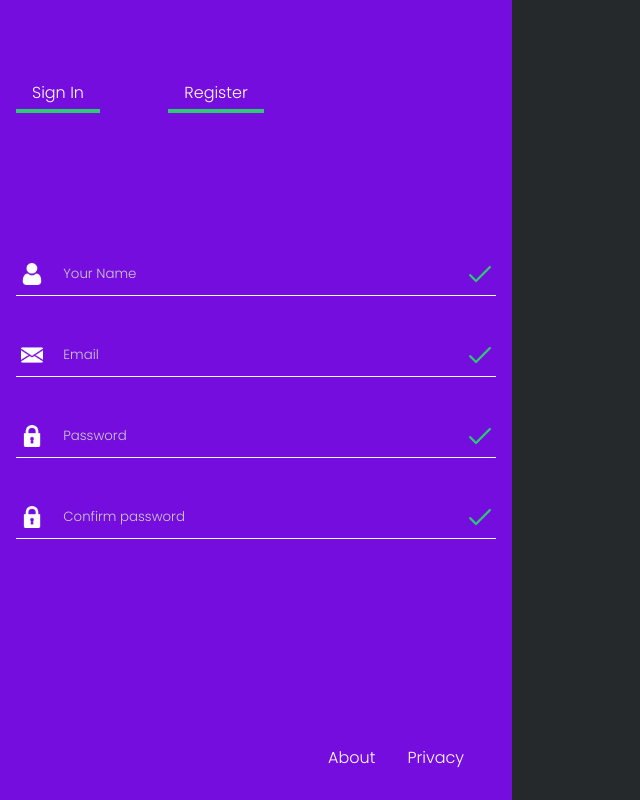
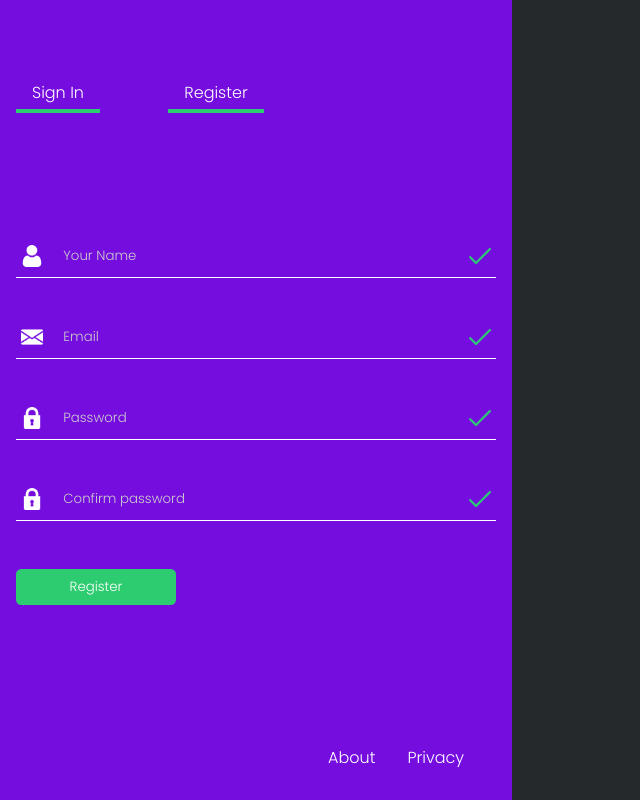
Before and after one commit to marcelxsilva/challenge-dailyui-001, a plain HTML site: page index.html in a window 1280 px wide. Shown: the whole page, without its empty margins (0-640 px from the left). Drawn offline with Linux system fonts and the light colour scheme.

Commit message:
chore: finished form

```diff
--- a/index.html
+++ b/index.html
@@ -29,7 +29,7 @@
             </div>
 
             <div class="wrapper-input">
-              <img src="./assets/email.png" class="icon-input" type="email"/>
+              <img src="./assets/email.png" class="icon-input" type="email" />
               <input placeholder="Email" />
               <img src="./assets/done.png" class="icon-input" />
             </div>
@@ -45,6 +45,7 @@
               <input placeholder="Confirm password" />
               <img src="./assets/done.png" class="icon-input" />
             </div>
+            <button>Register</button>
           </div>
         </form>
         <div class="footer">
--- a/style.css
+++ b/style.css
@@ -77,11 +77,28 @@
   border-bottom: .3em solid #fff;
 }
 
+
+button {
+  width: 12em;
+  height: 2.7em;
+  border: 0;
+  background-color: #2ECC71;
+  color: #fff;
+  border-radius: .4em;
+
+}
 .footer a {
   margin-right: 2em;
   color: #fff;
   text-decoration: none;
 }
+
+
+.footer a:hover {
+  transition: .5s;
+  color: #2ECC71;
+}
+
 .footer {
   display: flex;
   justify-content: flex-end;
```
